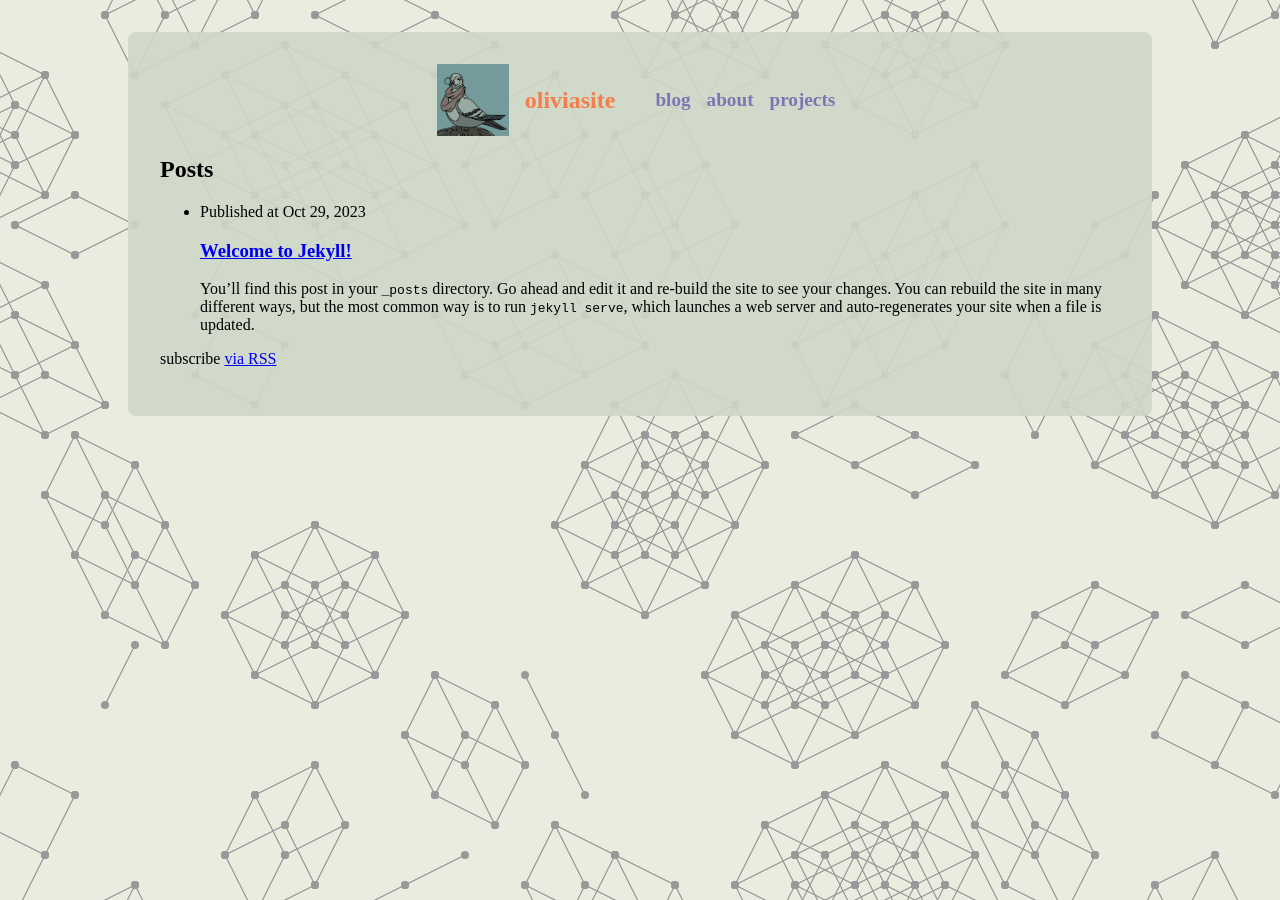
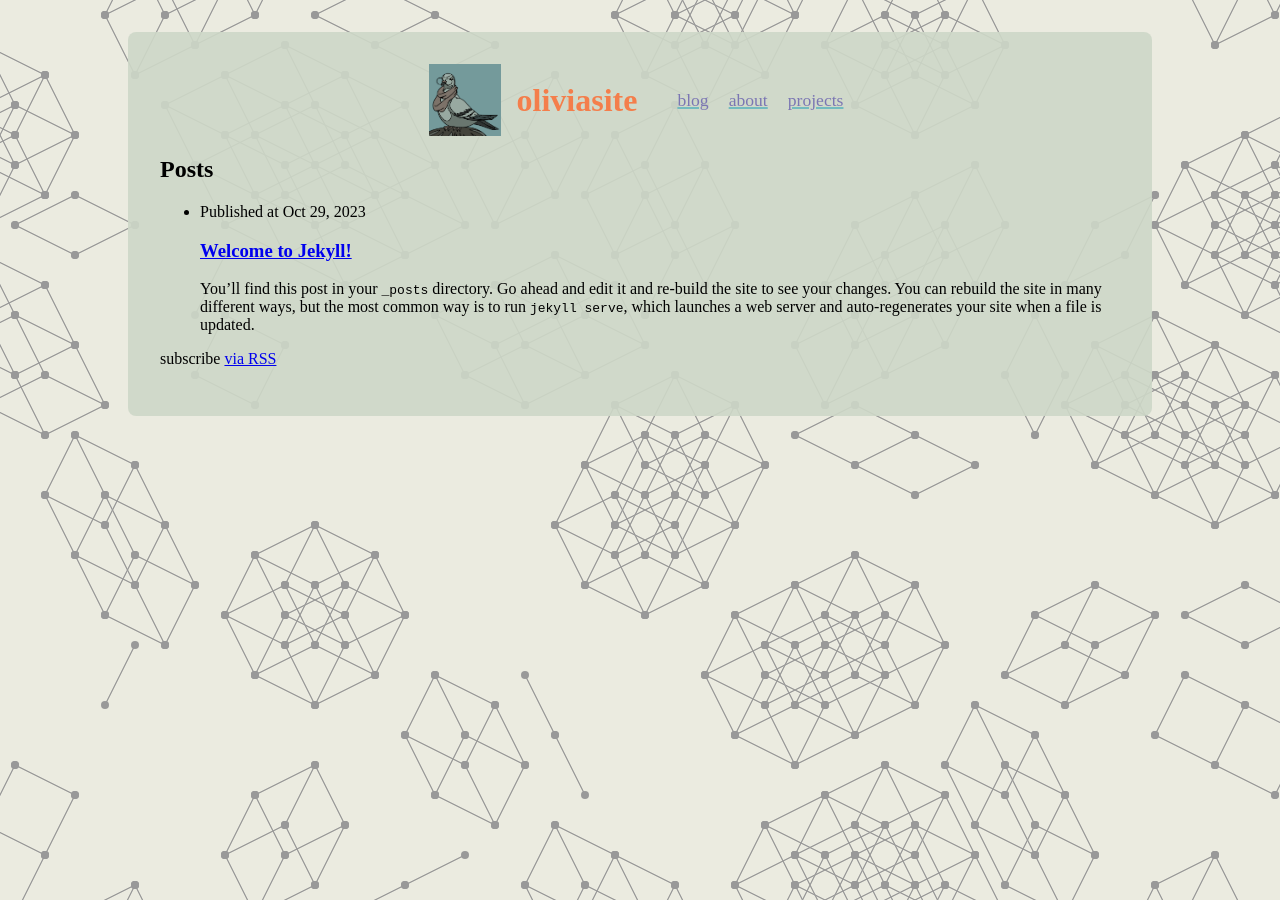
Before and after one commit to RocketRace/rocketrace.github.io, a Jekyll site: the page built from index.md, in a window 1280 px wide. Built offline with Jekyll 4.4.1, drawn with Linux system fonts in a browser that asks for light colours.

Commit message:
simplify navbar

```diff
--- a/_includes/header.html
+++ /dev/null
@@ -1,25 +0,0 @@
-<header class="site-header">
-  <img class="header-image" src="{{"/assets/images/icon.png" | relative_url }}" />
-  <nav class="header-links">
-    <li class="main-header-link">
-      <h1 class="site-title">
-        {{ site.title | escape }}
-      </h1>
-    </li>
-    <li class="other-header-link">
-      <a href="{{ "/" | relative_url }}" class="header-link">
-        <h2 class="section-title">blog</h2>
-      </a>
-    </li>
-    <li class="other-header-link">
-      <a href="{{ "/about" | relative_url }}" class="header-link">
-        <h2 class="section-title">about</h2>
-      </a>
-    </li>
-    <li class="other-header-link">
-      <a href="{{ "/projects" | relative_url }}" class="header-link">
-        <h2 class="section-title">projects</h2>
-      </a>
-    </li>
-  </nav>
-</header>
--- /dev/null
+++ b/_includes/nav.html
@@ -0,0 +1,11 @@
+<nav class="nav">
+  <img class="nav-image" src="{{"/assets/images/icon.png" | relative_url }}" />
+  <h1 class="nav-title">
+    {{ site.title | escape }}
+  </h1>
+  <div class="nav-links">
+    <a href="{{ "/" | relative_url }}" class="nav-link">blog</a>
+    <a href="{{ "/about" | relative_url }}" class="nav-link">about</a>
+    <a href="{{ "/projects" | relative_url }}" class="nav-link">projects</a>
+  </div>
+</nav>
--- a/_layouts/default.html
+++ b/_layouts/default.html
@@ -19,7 +19,7 @@
     </canvas>
     <div class="content-flex">
       <main class="content">
-        {%- include header.html -%}
+        {%- include nav.html -%}
         {{ content }}
       </main>
     </div>
--- a/assets/main.scss
+++ b/assets/main.scss
@@ -16,40 +16,32 @@ $vibrant-blue: #73BBBF;
 $coral-pop: #F47E4B;
 
 // site header
-.site-header {
+.nav {
   display: flex;
   flex-direction: row;
-  max-height: 72px;
+  height: 72px;
   align-items: center;
   justify-content: center;
 }
-.header-image {
-  max-height: 72px;
+.nav-image {
   height: 72px;
   margin-right: 1rem;
 }
-.header-links {
-  display: flex;
-  padding-left: 0;
-  flex-direction: row;
-  align-items: center;
-  list-style-type: none;
+.nav-title {
+  color: $coral-pop;
+  margin-right: 2rem;
+  font-size: 2rem;
 }
-.main-header-link {
-  margin-right: 2rem;
-}
-.other-header-link {
+.nav-link {
   margin: 0 0.5rem;
   font-size: 0.8rem;
+  color: $vibrant-violet;
+  text-decoration-color: $vibrant-blue;
+  text-decoration-thickness: 2px;
+  font-size: 1.1rem;
 }
-.header-link {
-  text-decoration: 2px $bright;
-}
-.site-title {
-  color: $coral-pop;
-}
-.section-title {
-  color: $vibrant-violet;
+.nav-link:hover {
+  color: $vibrant-blue
 }
 
 // Disable scrollbars and
```
